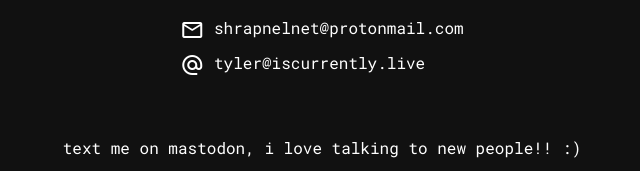
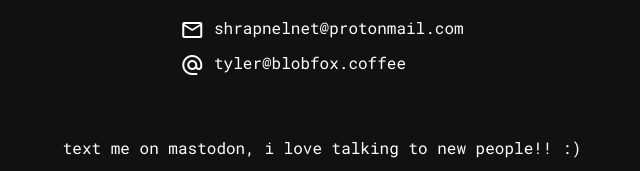
Before and after one commit to shrapnelnet/shrapnelnet.github.io, a plain HTML site: page index.html in a window 1280 px wide. Shown: the part 1195-1366 px from the top of the page, 318-958 px from the left. Drawn offline with nearby package versions, Linux system fonts and the light colour scheme; no server answers.

Commit message:
migrate mastodon

```diff
--- a/index.html
+++ b/index.html
@@ -77,11 +77,11 @@
                             </a>
                         </div>
                         <div class="header">
-                            <a rel="me" href="https://iscurrently.live/@tyler" target="_blank">
+                            <a rel="me" href="https://blobfox.coffee/@tyler">
                                 <span class="material-symbols-outlined vertical-center">
                                     alternate_email
                                 </span>
-                                tyler@iscurrently.live
+                                tyler@blobfox.coffee
                             </a>
                         </div>
                     </div>
```
